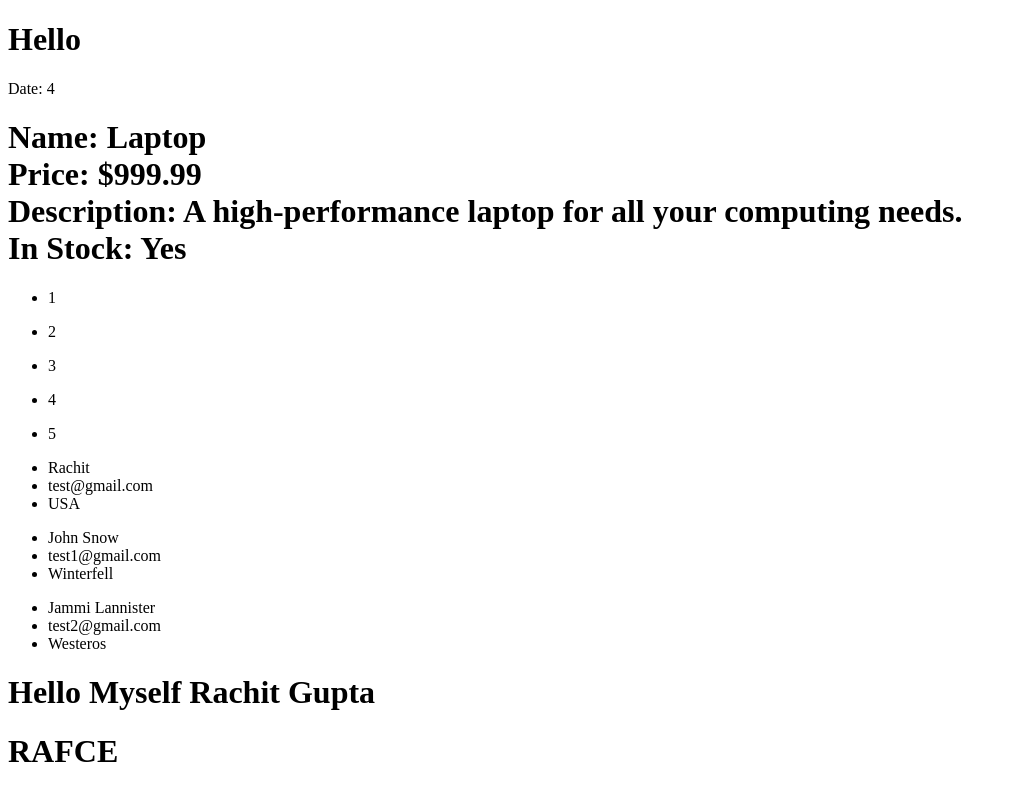
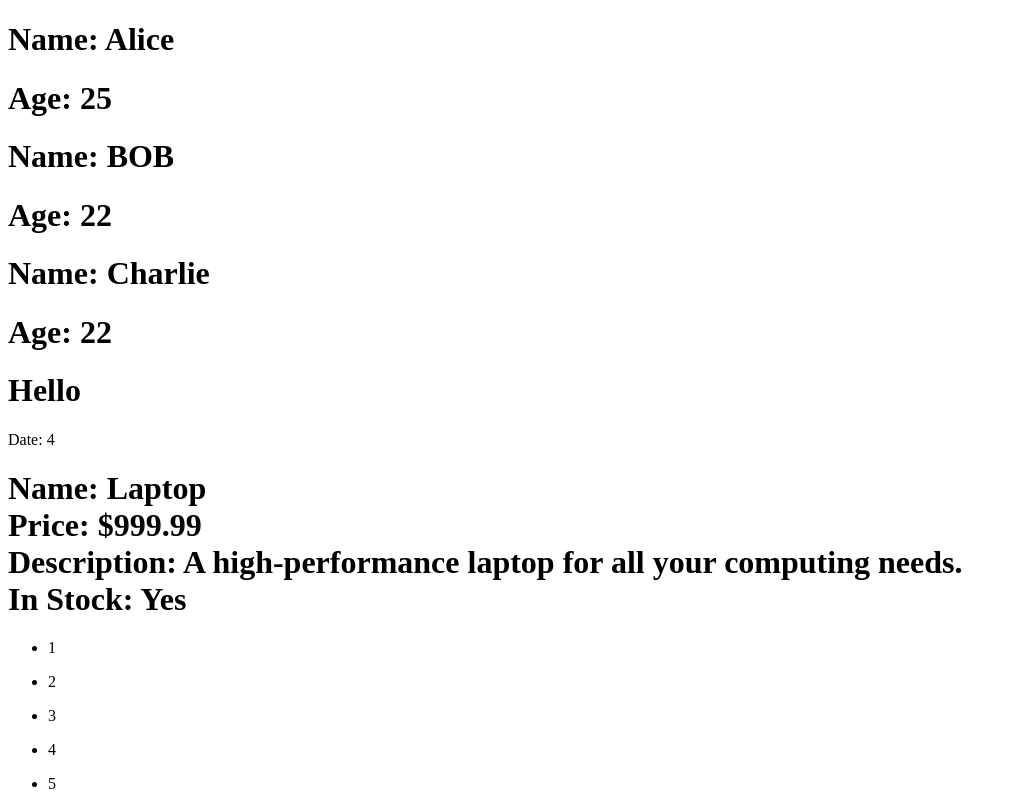
Before and after one commit to RachitGupta06/learningReact, a React (Vite) app: page / in a window 1280 px wide. Shown: the top 796 px of the page, without its empty margins (0-1016 px from the left). Built offline with nearby package versions, Linux system fonts and the light colour scheme.

Commit message:
Practice

```diff
--- a/src/App.jsx
+++ b/src/App.jsx
@@ -9,8 +9,10 @@ import Expression from "./components/Expression";
 import Greeting from "./components/Greeting";
 import ProductInfo from "./components/ProductInfo";
 import List from "./components/List";
+import UserList from "./components/UserList";
 const App = () => {
   return <div>
+  <UserList/>
     <Greeting/>
     <ProductInfo/>
     <List/>
--- /dev/null
+++ b/src/components/UserList.jsx
@@ -0,0 +1,21 @@
+import React from 'react'
+
+const UserList = () => {
+    const users =[
+        {id: 1,name:"Alice",age:25},
+        {id: 2,name:"BOB",age:22},
+        {id: 3,name:"Charlie",age:22},
+    ];
+  return (
+    <div>
+        {users.map((user)=>(
+            <div key={user.id}>
+                <h1>Name: {user.name}</h1>
+                <h1>Age: {user.age}</h1>
+            </div>
+        ))}
+    </div>
+  )
+}
+
+export default UserList
```
